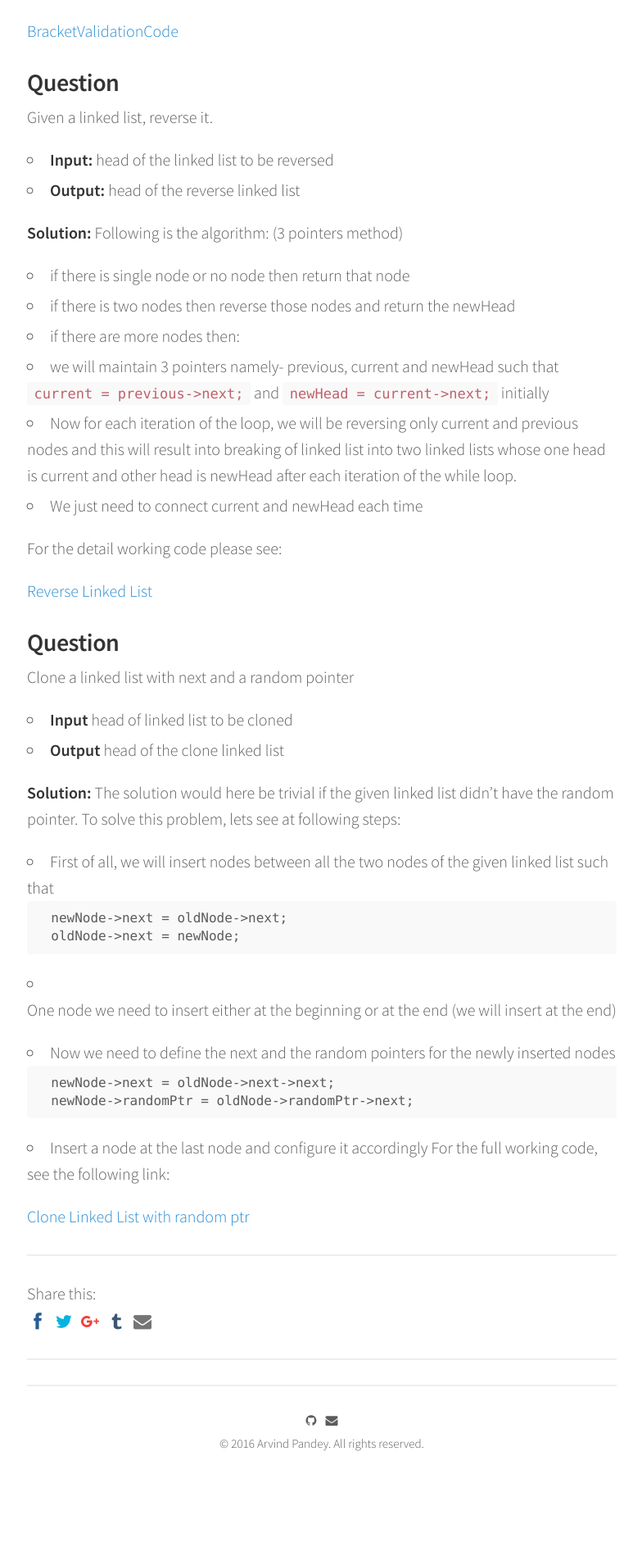
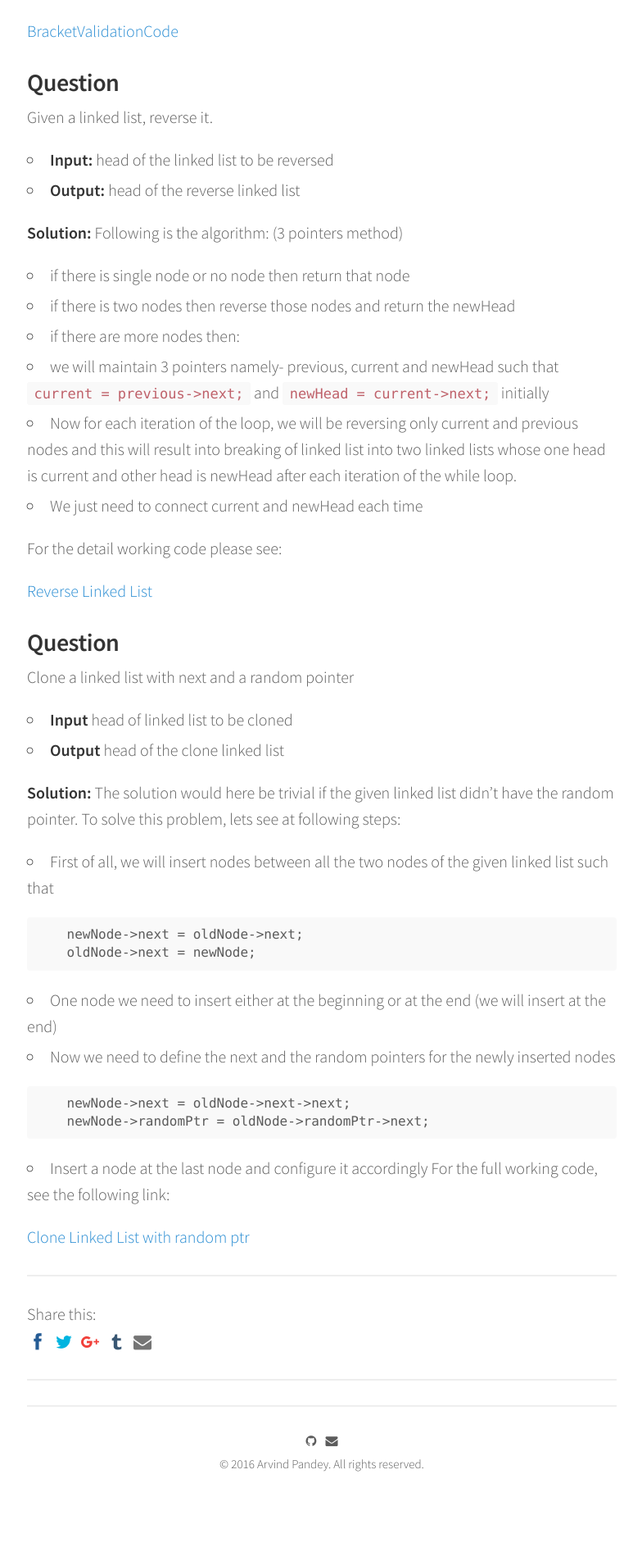
Before and after one commit to dummybyte/blog, a Jekyll site: the page built from _posts/2016-12-22-Problems-on-Stack-Queue-Linked-Lists.md, in a window 1280 px wide. Shown: the part 1106-3004 px from the top of the page at 82% size, without its empty margins (247-1031 px from the left). Built offline with Jekyll 4.4.1, drawn with Linux system fonts in a browser that asks for light colours; nearby versions of some CDN libraries; comment, search, counter and statistics services are not loaded; before the commit the page ends 2979 px from its top, so only the background shows below that.

Commit message:
corrected formatting

````diff
--- a/_posts/2016-12-22-Problems-on-Stack-Queue-Linked-Lists.md
+++ b/_posts/2016-12-22-Problems-on-Stack-Queue-Linked-Lists.md
@@ -67,14 +67,14 @@ Clone a linked list with next and a random pointer
 To solve this problem, lets see at following steps:
 
 * First of all, we will insert nodes between all the two nodes of the given linked list such that
+
 ```
     newNode->next = oldNode->next;
     oldNode->next = newNode;
 ```
+* One node we need to insert either at the beginning or at the end (we will insert at the end)
+* Now we need to define the next and the random pointers for the newly inserted nodes
 
-* One node we need to insert either at the beginning or at the end (we will insert at the end)
-
-* Now we need to define the next and the random pointers for the newly inserted nodes
 ```
     newNode->next = oldNode->next->next;
     newNode->randomPtr = oldNode->randomPtr->next;
````
